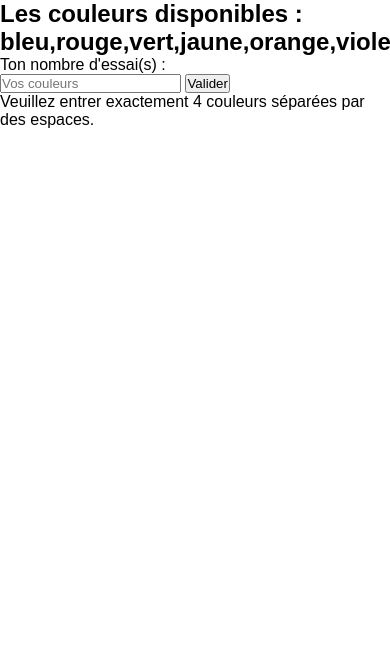
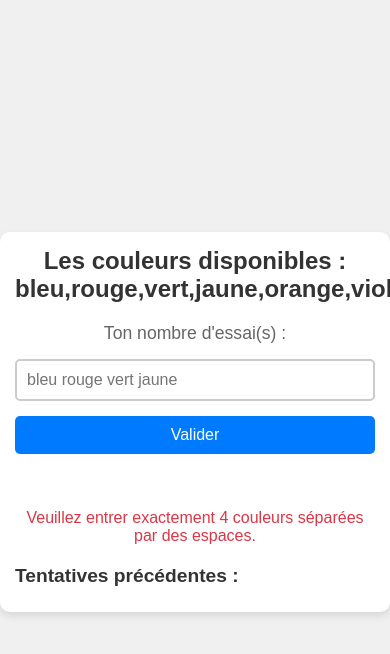
Before and after one commit to LeoV0/Mastermind, a plain HTML site: page index.html in a window 390 px wide. Both pictures are taken after a click on the button "Valider". Shown: the top 654 px of the page. Drawn offline with Linux system fonts and the light colour scheme.

Commit message:
jeu fonctionnel

```diff
--- a/index.html
+++ b/index.html
@@ -10,11 +10,15 @@
     <div class="container">
       <h2 id="colorPossible"></h2>
       <p id="essais">Ton nombre d'essai(s) :</p>
-      <input type="text" id="inputText" placeholder="Vos couleurs" />
+      <input type="text" id="inputText" placeholder="bleu rouge vert jaune" />
       <button id="valid">Valider</button>
       <button id="replayButton" style="display: none">Rejouer</button>
       <p id="isValidate"></p>
       <p id="errorMessage"></p>
+      <div id="previousAttempts">
+        <h3>Tentatives précédentes :</h3>
+        <ul id="attemptsList"></ul>
+      </div>
     </div>
 
     <script src="script.js"></script>
--- a/script.js
+++ b/script.js
@@ -5,6 +5,7 @@ const affichageIsValid = document.querySelector("#isValidate");
 const buttonRejouer = document.querySelector("#replayButton");
 const nombreEssais = document.querySelector("#essais");
 const messageErreur = document.querySelector("#errorMessage");
+const attemptsList = document.querySelector("#attemptsList");
 
 const colorPossible = [
   "bleu",
@@ -27,6 +28,7 @@ const colorChoose = [
   "noir",
 ];
 let correctAnswer = [];
+let previousAttempts = [];
 
 function shuffleAndExtract(colorChoose) {
   colorChoose.sort(() => Math.random() - 0.5);
@@ -34,7 +36,6 @@ function shuffleAndExtract(colorChoose) {
   for (let i = 0; i < 4 && i < colorChoose.length; i++) {
     correctAnswer.push(colorChoose[i]);
   }
-
   console.log("Réponses correctes :", correctAnswer);
 }
 
@@ -67,7 +68,6 @@ function estPropositionValide(colors) {
 }
 
 function didIWin(proposition) {
-  // Vérifie si toutes les positions correspondent
   let isWin = true;
   for (let i = 0; i < correctAnswer.length; i++) {
     if (proposition[i] !== correctAnswer[i]) {
@@ -77,7 +77,7 @@ function didIWin(proposition) {
   }
 
   if (isWin) {
-    return true;
+    return { win: true };
   } else {
     let bienPlacees = 0;
     let malPlacees = 0;
@@ -107,8 +107,27 @@ function didIWin(proposition) {
     }
 
     affichageIsValid.innerHTML = `Résultat : ${bienPlacees} bien placée(s), ${malPlacees} mal placée(s)`;
-    return false;
+    return { win: false, bienPlacees, malPlacees };
   }
+}
+
+function displayAttempts() {
+  attemptsList.innerHTML = "";
+  previousAttempts.forEach((attempt, index) => {
+    const li = document.createElement("li");
+    if (!attempt.win) {
+      li.textContent = `Essai ${index + 1} : ${attempt.proposition.join(
+        " "
+      )} - ${attempt.bienPlacees} bien placée(s), ${
+        attempt.malPlacees
+      } mal placée(s)`;
+    } else {
+      li.textContent = `Essai ${index + 1} : ${attempt.proposition.join(
+        " "
+      )} - Gagné !`;
+    }
+    attemptsList.appendChild(li);
+  });
 }
 
 function devineColor(proposition) {
@@ -119,7 +138,17 @@ function devineColor(proposition) {
   essais++;
   nombreEssais.textContent = `Ton nombre d'essai(s) : ${essais}`;
 
-  if (didIWin(proposition)) {
+  const result = didIWin(proposition);
+
+  previousAttempts.push({
+    proposition: [...proposition],
+    win: result.win,
+    bienPlacees: result.bienPlacees || 0,
+    malPlacees: result.malPlacees || 0,
+  });
+  displayAttempts();
+
+  if (result.win) {
     affichageIsValid.innerHTML = `Gagné ! en ${essais} essai(s)`;
     buttonValider.style.display = "none";
     buttonRejouer.style.display = "inline-block";
@@ -151,5 +180,7 @@ buttonRejouer.addEventListener("click", () => {
   nombreEssais.textContent = "Ton nombre d'essai(s) : 0";
   essais = 0;
   correctAnswer = [];
+  previousAttempts = [];
+  displayAttempts();
   shuffleAndExtract(colorChoose);
 });
--- a/style.css
+++ b/style.css
@@ -8,4 +8,129 @@
 
 body {
   font-family: "Funnel Sans", sans-serif;
+  background-color: #f0f0f0;
+  display: flex;
+  justify-content: center;
+  align-items: center;
+  min-height: 100vh;
 }
+
+.container {
+  background-color: #fff;
+  padding: 20px;
+  border-radius: 10px;
+  box-shadow: 0 4px 8px rgba(0, 0, 0, 0.1);
+  width: 100%;
+  max-width: 800px;
+  text-align: center;
+}
+
+#colorPossible {
+  font-size: 1.5em;
+  color: #333;
+  margin-bottom: 20px;
+}
+
+#essais {
+  font-size: 1.1em;
+  color: #666;
+  margin-bottom: 15px;
+}
+
+#inputText {
+  width: 80%;
+  padding: 10px;
+  font-size: 1em;
+  border: 2px solid #ccc;
+  border-radius: 5px;
+  margin-bottom: 15px;
+  outline: none;
+  transition: border-color 0.3s;
+}
+
+#inputText:focus {
+  border-color: #007bff;
+}
+
+button {
+  padding: 10px 20px;
+  font-size: 1em;
+  border: none;
+  border-radius: 5px;
+  cursor: pointer;
+  transition: background-color 0.3s;
+}
+
+#valid {
+  background-color: #007bff;
+  color: #fff;
+}
+
+#valid:hover {
+  background-color: #0056b3;
+}
+
+#replayButton {
+  background-color: #a72828;
+  color: #fff;
+}
+
+#replayButton:hover {
+  background-color: #882121;
+}
+
+#isValidate {
+  font-size: 1.1em;
+  color: #28a745;
+  margin-top: 15px;
+  min-height: 20px;
+}
+
+#errorMessage {
+  font-size: 1em;
+  color: #dc3545;
+  margin-top: 10px;
+  min-height: 20px;
+}
+
+@media (max-width: 400px) {
+  .container {
+    padding: 15px;
+    margin: 10px;
+  }
+
+  #inputText {
+    width: 100%;
+  }
+
+  button {
+    width: 100%;
+    margin-bottom: 10px;
+  }
+}
+#previousAttempts {
+  margin-top: 20px;
+  text-align: left;
+}
+
+#previousAttempts h3 {
+  font-size: 1.2em;
+  color: #333;
+  margin-bottom: 10px;
+}
+
+#attemptsList {
+  list-style-type: none;
+  padding-left: 0;
+}
+
+#attemptsList li {
+  font-size: 1em;
+  color: #555;
+  padding: 5px 0;
+  border-bottom: 1px solid #eee;
+}
+
+#attemptsList li:last-child {
+  border-bottom: none;
+}
```
